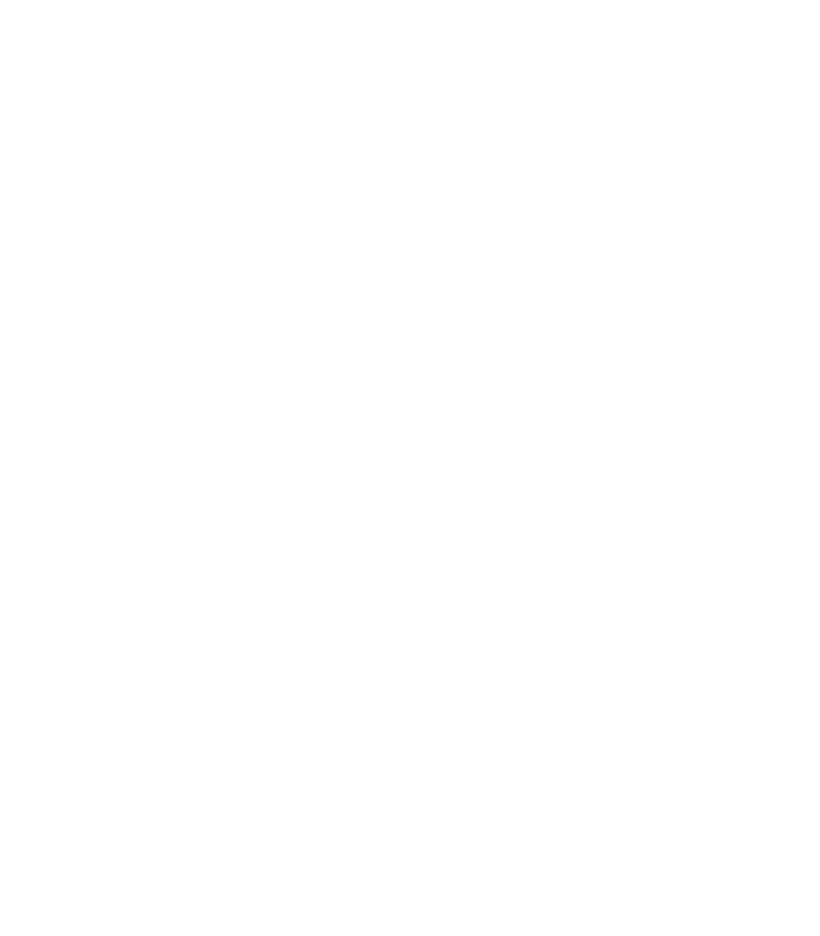
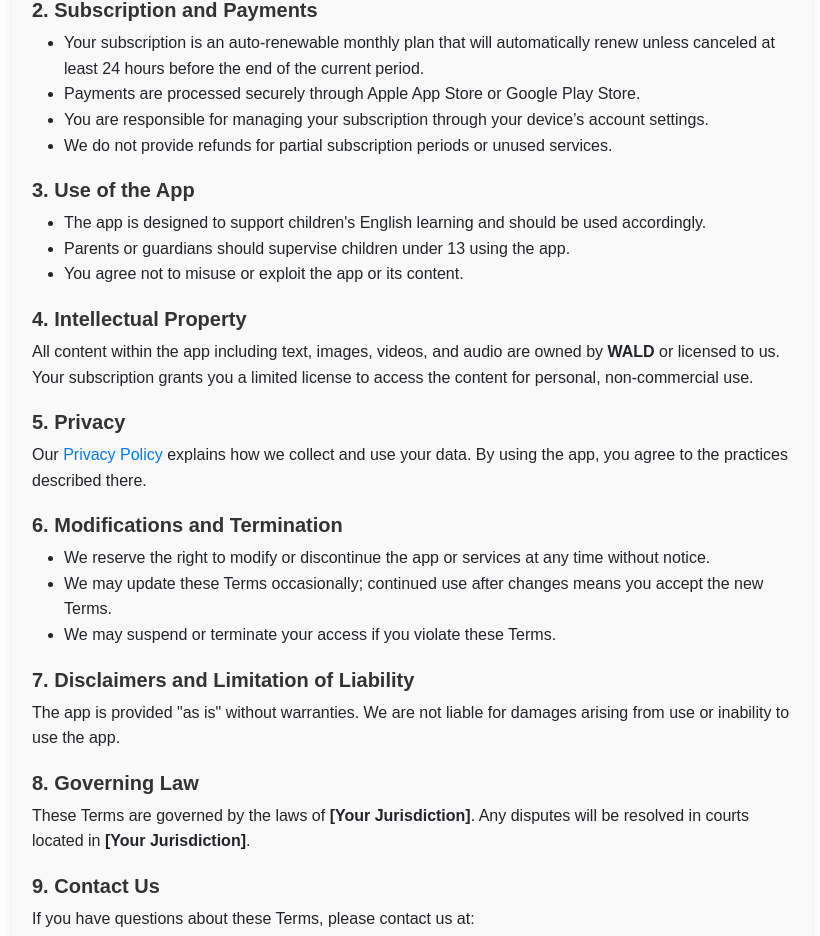
Before and after one commit to bhumithummar7/EnglishKidsLearningApp_Web, a React (Vite) app: page /terms-of-service in a window 1280 px wide. Before the commit this address had no page. Shown: the part 209-1145 px from the top of the page, without its empty margins (228-1048 px from the left). Before the commit the page ends 800 px from the top, so only its background shows below. Built offline with nearby package versions, Linux system fonts and the light colour scheme.

Commit message:
- Add Terms page

```diff
--- a/src/App.jsx
+++ b/src/App.jsx
@@ -2,6 +2,7 @@
 
 import Home from "./pages/Home";
 import PrivacyPolicy from "./pages/PrivacyPolicy";
+import TermsOfService from "./Pages/TermsOfService";
 
 function App() {
   return (
@@ -9,6 +10,7 @@
       <Routes>
         <Route path="/" element={<Home />} />
         <Route path="/privacy-policy" element={<PrivacyPolicy />} />
+        <Route path="/terms-of-service" element={<TermsOfService />} />
       </Routes>
     </BrowserRouter>
   );
--- a/src/Pages/Home.jsx
+++ b/src/Pages/Home.jsx
@@ -5,7 +5,7 @@
 import { Link } from "react-router-dom";
 
 function App() {
-  const email = "bhumithummar7@gmail.com";
+  const email = "works.wald@gmail.com";
   return (
     <div
       className="card shadow-lg p-4 rounded-4 border-0 my-4"
@@ -78,14 +78,18 @@
       </div>
       <div className="mt-4 text-center">
         <h2 className="text-secondary" style={{ fontSize: "1.5rem" }}>
-          🔒 Privacy Policy
+          🔒 Privacy & Terms
         </h2>
         <p className="text-muted">
-          We value your privacy. Please review our
+          We value your privacy and trust. Please review our{" "}
           <Link to="/privacy-policy" className="ms-1 text-decoration-none">
             Privacy Policy
           </Link>{" "}
-          for details on how we manage your data.
+          and{" "}
+          <Link to="/terms-of-service" className="ms-1 text-decoration-none">
+            Terms of Service
+          </Link>{" "}
+          for more details.
         </p>
       </div>
     </div>
--- a/src/Pages/PrivacyPolicy.jsx
+++ b/src/Pages/PrivacyPolicy.jsx
@@ -2,8 +2,7 @@
 
 const PrivacyPolicy = () => {
   return (
-    <div
-    style={styles.container}>
+    <div style={styles.container}>
       <h2 style={styles.heading}>🔒 Privacy Policy</h2>
 
       <h2 style={styles.subHeading}>1. Introduction</h2>
@@ -29,9 +28,7 @@
         <li>✅ <strong>COPPA (Children’s Online Privacy Protection Act)</strong></li>
         <li>✅ <strong>GDPR-K (Children’s Data Protection Regulation)</strong></li>
       </ul>
-      <p>
-        We ensure:
-      </p>
+      <p>We ensure:</p>
       <ul>
         <li>✅ <strong>Only child-appropriate, non-personalized contextual ads</strong> are shown.</li>
         <li>✅ <strong>No behavioral tracking or retargeting</strong>.</li>
@@ -59,7 +56,7 @@
       <h2 style={styles.subHeading}>5. Data Sharing Policy</h2>
       <p>
         We do <strong>not</strong> share, sell, or distribute any user data. Ads shown in our app are provided by
-        <strong>Google AdMob</strong>, which operates under its own privacy policy.
+        <strong> Google AdMob</strong>, which operates under its own privacy policy.
       </p>
 
       <h2 style={styles.subHeading}>6. Data Security</h2>
@@ -81,11 +78,23 @@
         indicates acceptance of the updated policy.
       </p>
 
-      <h2 style={styles.subHeading}>9. Contact Us</h2>
+      <h2 style={styles.subHeading}>9. Subscription Information</h2>
+      <p>
+        The app offers <strong>auto-renewable subscriptions</strong> for premium content (monthly and yearly plans).
+        All subscription transactions are processed securely via your Apple ID and managed through the Apple App Store.
+      </p>
+      <ul>
+        <li>✔️ We do not store or access your billing or payment information.</li>
+        <li>✔️ Subscription management (renewals, cancellations) is handled through your Apple device settings.</li>
+        <li>✔️ You may cancel your subscription at any time by navigating to your Apple ID account settings.</li>
+        <li>✔️ No user login or personal account is required for subscription access.</li>
+      </ul>
+
+      <h2 style={styles.subHeading}>10. Contact Us</h2>
       <p>
         If you have any questions or concerns about this Privacy Policy, please contact us:
       </p>
-      <p><strong>📧 Email:</strong> <a href="mailto:bhumithummar7@gmail.com">bhumithummar7@gmail.com</a></p>
+      <p><strong>📧 Email:</strong> <a href="mailto:works.wald@gmail.com">works.wald@gmail.com</a></p>
 
       <p>
         Thank you for using the <strong>English Kids Learning App</strong>. We are committed to providing a
--- /dev/null
+++ b/src/Pages/TermsOfService.jsx
@@ -0,0 +1,87 @@
+import React from "react";
+
+const TermsOfService = () => {
+  return (
+    <div style={styles.container}>
+      <h2 style={styles.heading}>📜 Terms of Service</h2>
+
+      <h2 style={styles.subHeading}>1. Introduction</h2>
+      <p>
+        Welcome to the <strong>English Kids Learning App</strong>. These Terms of Service ("Terms") govern your use of our app and subscription services. By using the app and subscribing, you agree to these Terms. Please read them carefully.
+      </p>
+
+      <h2 style={styles.subHeading}>2. Subscription and Payments</h2>
+      <ul>
+        <li>Your subscription is an auto-renewable monthly plan that will automatically renew unless canceled at least 24 hours before the end of the current period.</li>
+        <li>Payments are processed securely through Apple App Store or Google Play Store.</li>
+        <li>You are responsible for managing your subscription through your device’s account settings.</li>
+        <li>We do not provide refunds for partial subscription periods or unused services.</li>
+      </ul>
+
+      <h2 style={styles.subHeading}>3. Use of the App</h2>
+      <ul>
+        <li>The app is designed to support children's English learning and should be used accordingly.</li>
+        <li>Parents or guardians should supervise children under 13 using the app.</li>
+        <li>You agree not to misuse or exploit the app or its content.</li>
+      </ul>
+
+      <h2 style={styles.subHeading}>4. Intellectual Property</h2>
+      <p>
+        All content within the app including text, images, videos, and audio are owned by <strong>WALD</strong> or licensed to us. Your subscription grants you a limited license to access the content for personal, non-commercial use.
+      </p>
+
+      <h2 style={styles.subHeading}>5. Privacy</h2>
+      <p>
+        Our <a href="https://englishkidslearning.waldsolutions.com/privacy-policy" target="_blank" rel="noopener noreferrer" style={{color: "#007BFF"}}>Privacy Policy</a> explains how we collect and use your data. By using the app, you agree to the practices described there.
+      </p>
+
+      <h2 style={styles.subHeading}>6. Modifications and Termination</h2>
+      <ul>
+        <li>We reserve the right to modify or discontinue the app or services at any time without notice.</li>
+        <li>We may update these Terms occasionally; continued use after changes means you accept the new Terms.</li>
+        <li>We may suspend or terminate your access if you violate these Terms.</li>
+      </ul>
+
+      <h2 style={styles.subHeading}>7. Disclaimers and Limitation of Liability</h2>
+      <p>
+        The app is provided "as is" without warranties. We are not liable for damages arising from use or inability to use the app.
+      </p>
+
+      <h2 style={styles.subHeading}>8. Governing Law</h2>
+      <p>
+        These Terms are governed by the laws of <strong>[Your Jurisdiction]</strong>. Any disputes will be resolved in courts located in <strong>[Your Jurisdiction]</strong>.
+      </p>
+
+      <h2 style={styles.subHeading}>9. Contact Us</h2>
+      <p>
+        If you have questions about these Terms, please contact us at:<br />
+        <a href="mailto:works.wald@gmail.com" style={{color: "#007BFF"}}>works.wald@gmail.com</a>
+      </p>
+    </div>
+  );
+};
+
+const styles = {
+  container: {
+    maxWidth: "800px",
+    margin: "0 auto",
+    padding: "20px",
+    backgroundColor: "#f9f9f9",
+    borderRadius: "10px",
+    boxShadow: "0px 0px 10px rgba(0, 0, 0, 0.1)",
+    fontFamily: "Arial, sans-serif",
+    lineHeight: "1.6",
+  },
+  heading: {
+    textAlign: "center",
+    color: "#333",
+  },
+  subHeading: {
+    color: "#333",
+    fontSize: "20px",
+    fontWeight: "bold",
+    marginTop: "20px",
+  },
+};
+
+export default TermsOfService;
```
Also changed, not shown: 1 other file (tests, documents, lock files or other folders).
